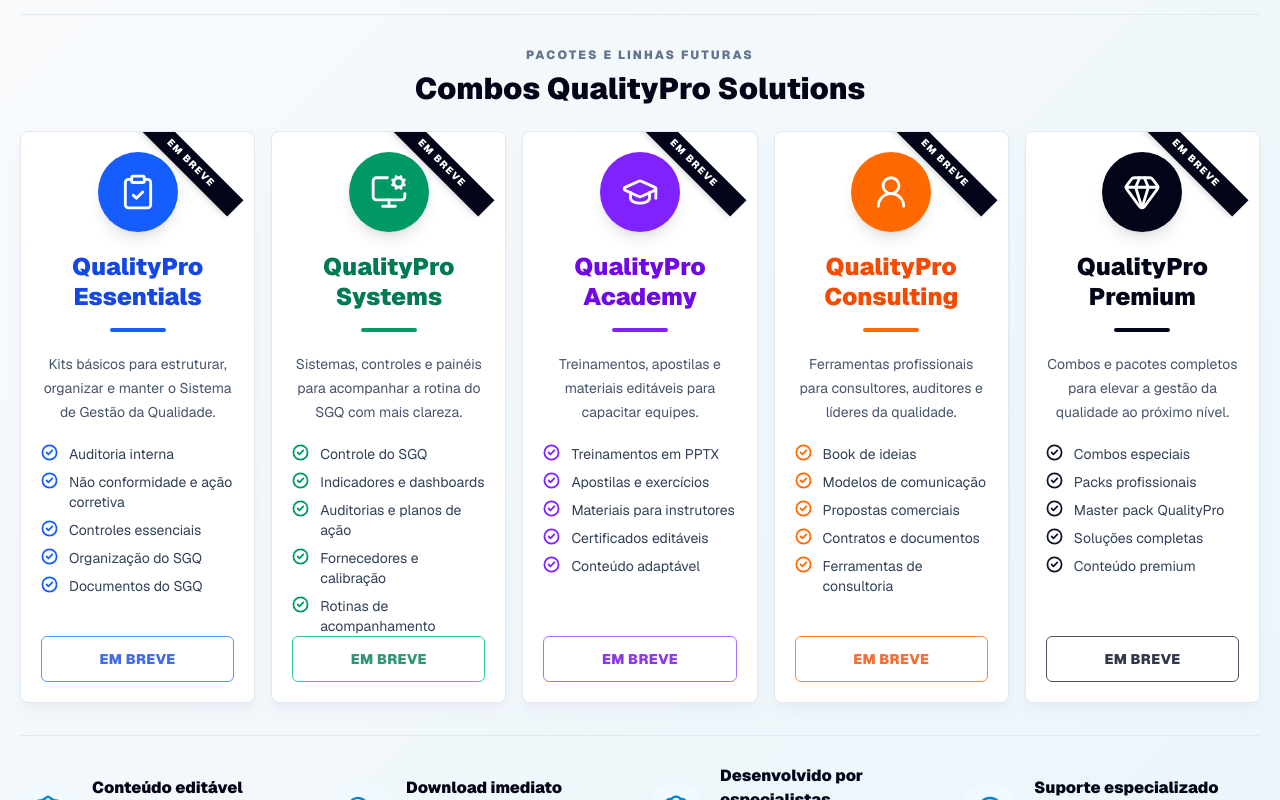
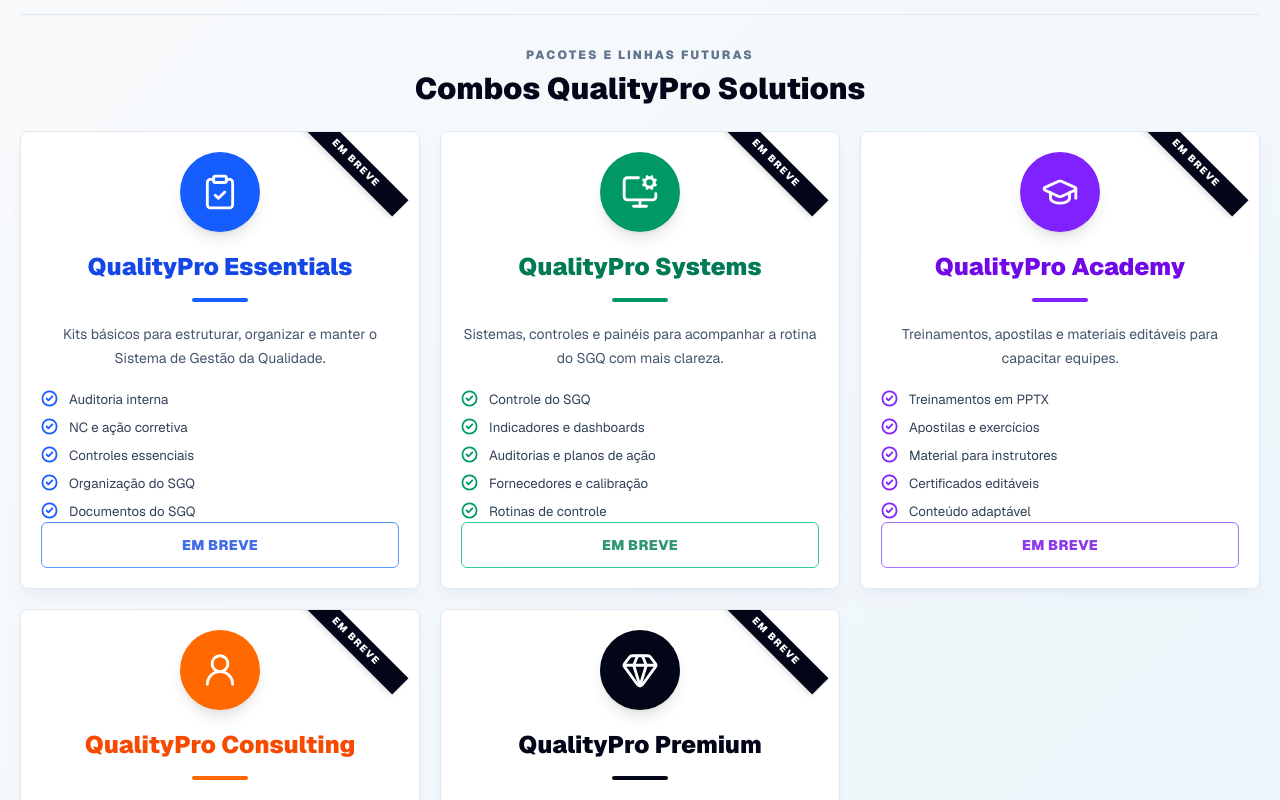
Before and after one commit to viniciusrst01-boop/qualitypro-site, a Next.js app: page /produtos in a window 1280 px wide. Shown: the part 1100-1900 px from the top of the page. Built offline with nearby package versions, Linux system fonts and the light colour scheme.

Commit message:
ajuste do texto da venda

```diff
--- a/src/app/produtos/page.tsx
+++ b/src/app/produtos/page.tsx
@@ -35,7 +35,7 @@ const productLines = [
     icon: ClipboardCheck,
     items: [
       "Auditoria interna",
-      "Não conformidade e ação corretiva",
+      "NC e ação corretiva",
       "Controles essenciais",
       "Organização do SGQ",
       "Documentos do SGQ",
@@ -52,7 +52,7 @@ const productLines = [
       "Indicadores e dashboards",
       "Auditorias e planos de ação",
       "Fornecedores e calibração",
-      "Rotinas de acompanhamento",
+      "Rotinas de controle",
     ],
   },
   {
@@ -64,7 +64,7 @@ const productLines = [
     items: [
       "Treinamentos em PPTX",
       "Apostilas e exercícios",
-      "Materiais para instrutores",
+      "Material para instrutores",
       "Certificados editáveis",
       "Conteúdo adaptável",
     ],
@@ -77,10 +77,10 @@ const productLines = [
     icon: UserRound,
     items: [
       "Book de ideias",
-      "Modelos de comunicação",
+      "Modelos comerciais",
       "Propostas comerciais",
       "Contratos e documentos",
-      "Ferramentas de consultoria",
+      "Ferramentas práticas",
     ],
   },
   {
@@ -334,7 +334,7 @@ export default function ProdutosPage() {
               </div>
             </div>
 
-            <div className="mt-6 grid gap-4 md:grid-cols-2 lg:grid-cols-5">
+            <div className="mt-6 grid gap-5 md:grid-cols-2 xl:grid-cols-3 2xl:grid-cols-5">
               {productLines.map((product) => {
                 const Icon = product.icon;
                 const styles =
@@ -365,7 +365,7 @@ export default function ProdutosPage() {
                       {product.description}
                     </p>
 
-                    <ul className="mt-5 grid gap-2 text-left text-sm leading-5 text-slate-700">
+                    <ul className="mt-5 grid gap-2 text-left text-[0.83rem] leading-5 text-slate-700 min-[1500px]:text-sm">
                       {product.items.map((item) => (
                         <li key={item} className="grid grid-cols-[20px_1fr] gap-2">
                           <CheckCircle2
@@ -373,7 +373,9 @@ export default function ProdutosPage() {
                             size={17}
                             strokeWidth={2.5}
                           />
-                          <span>{item}</span>
+                          <span className="whitespace-nowrap">
+                            {item}
+                          </span>
                         </li>
                       ))}
                     </ul>
```
